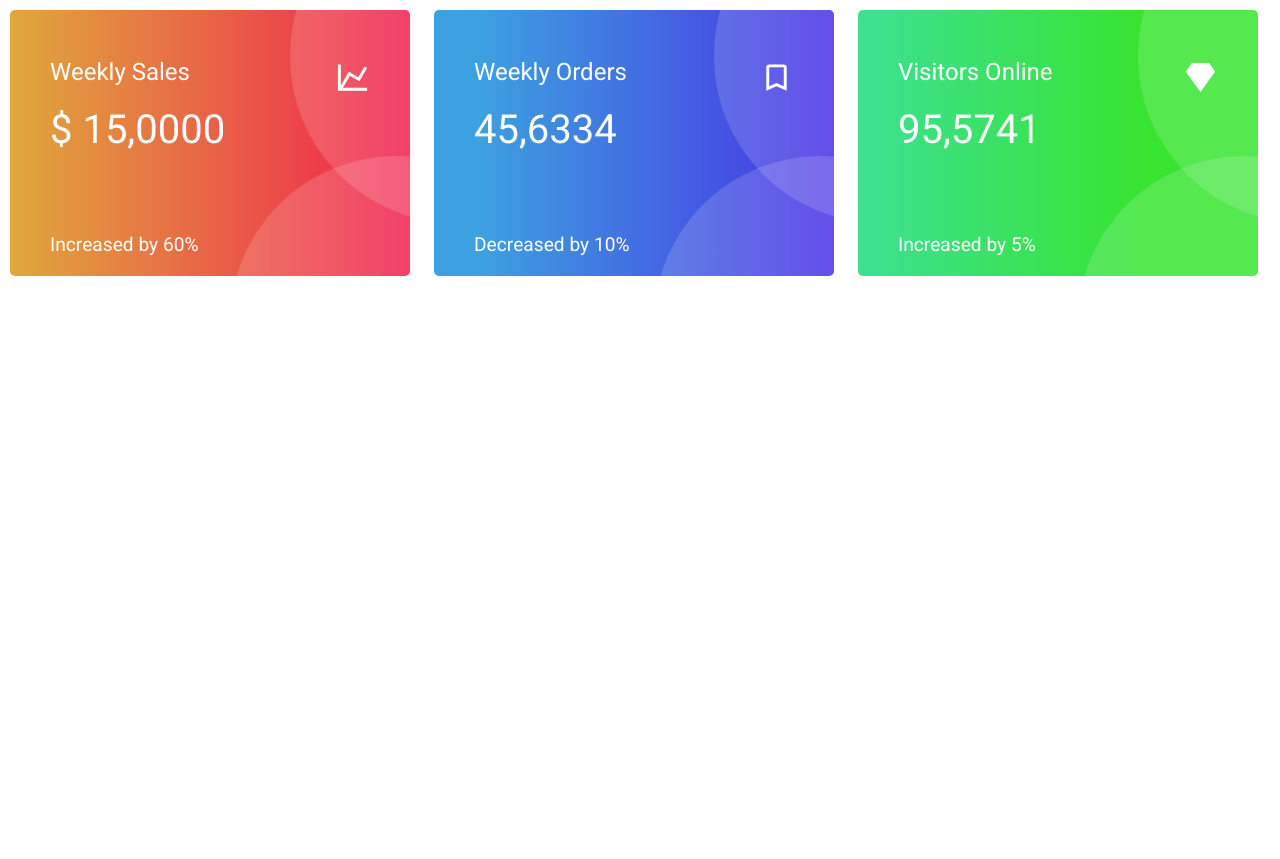
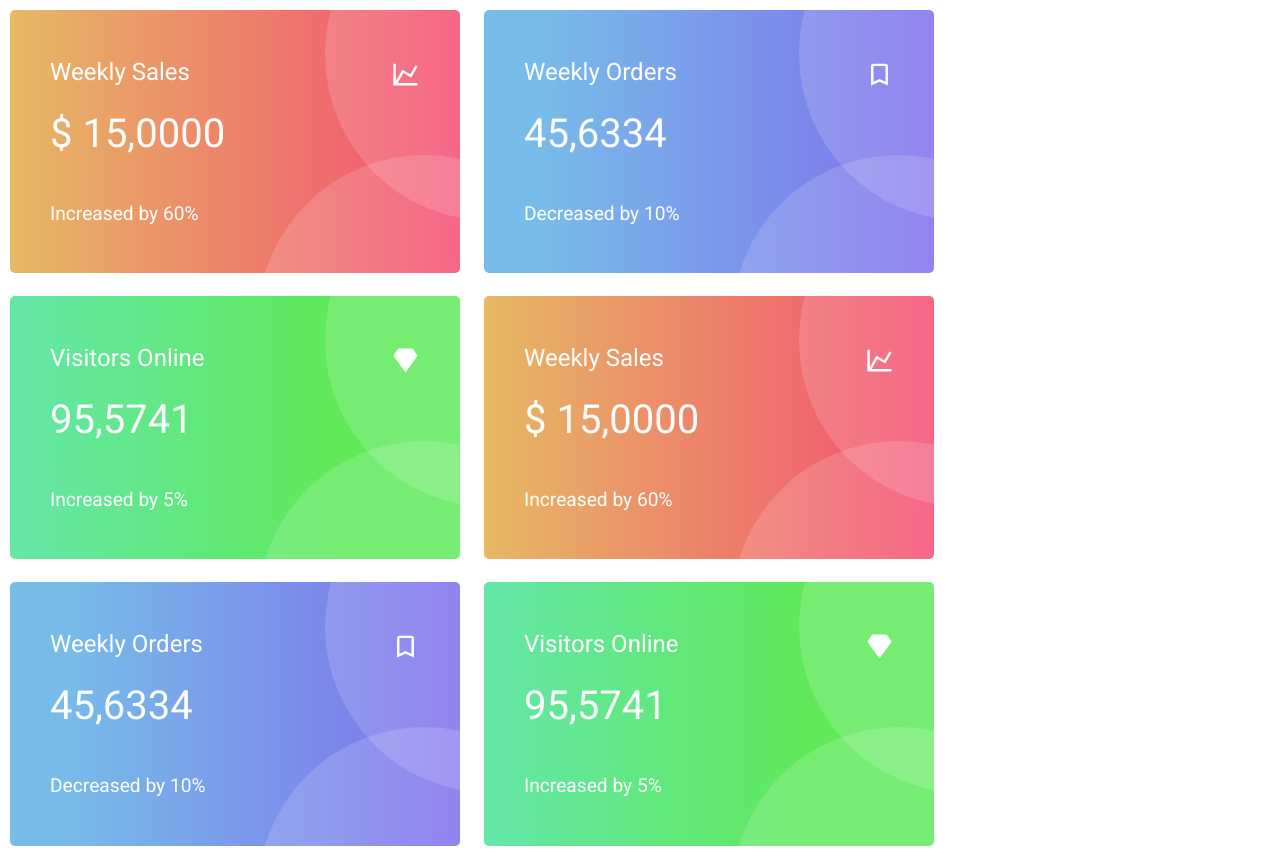
Before and after one commit to AntoshkivKola/practice04_cards, a plain HTML site: page index.html in a window 1280 px wide. Before the commit the page ends 800 px from the top, so only its background shows below. Drawn offline with Linux system fonts and the light colour scheme.

Commit message:
Fix bug with color and resize cards

```diff
--- a/assets/css/style.css
+++ b/assets/css/style.css
@@ -1,9 +1,9 @@
 :root{
   --card-min-width: 400px;
   --card-min-height: 266px;
-  --card-width: 30vw;
-  --card-height: 20vw;
-  --card-icon-size: 35px;
+  --card-max-width: 600px;
+  --card-max-height: 400px;
+  --card-icon-size: 1.8em;
 }
 
 *{
@@ -13,6 +13,11 @@
 .wrapper-card{
   position: relative;
   display: inline-block;
+
+  min-width: 300px;
+  width: 100%;
+  max-width: 450px;
+
   overflow: hidden;
   border-radius: 5px;
 
@@ -20,6 +25,7 @@
   z-index:10;
   color:white;
   margin: 10px;
+
 }
 
 .card::before, .card::after{
@@ -36,14 +42,14 @@
 }
 
 .wrapper-card:nth-child(3n+1){
-  background: linear-gradient(90deg, rgba(224,168,61,1) 0%, rgba(241,31,78,1) 100%);
+  background: linear-gradient(90deg, rgba(224,168,61,0.8) 0%, rgba(241,31,78,0.8) 100%);
 }
 
 .wrapper-card:nth-child(3n+2){
-  background: linear-gradient(90deg, rgba(61,160,224,1) 12%, rgba(72,48,228,1) 100%);
+  background: linear-gradient(90deg, rgba(61,160,224,0.7) 12%, rgba(72,48,228,0.7) 100%);
 }
 .wrapper-card:nth-child(3n+3){
-  background: linear-gradient(90deg, rgba(61,224,145,1) 2%, rgba(55,228,48,1) 72%);
+  background: linear-gradient(90deg, rgba(61,224,145,0.8) 2%, rgba(55,228,48,0.8) 72%);
 }
 
 .card::before{
@@ -56,12 +62,8 @@
   left: 55%;
 }
 
+
 .card{
-  min-width: var(--card-min-width);
-  width: var(--card-width);
-  min-height: var(--card-min-height);
-  height: var(--card-height);
-
   padding: 50px 40px;
 }
 
@@ -74,22 +76,27 @@
   font-size: 1.5em;
   text-transform: capitalize;
 }
+.relative{
+  position: relative;
+
+}
 
 .card-icon{
+  position: absolute;
   width: var(--card-icon-size);
   height: var(--card-icon-size);
-  float: right;
+  right: 0;
 }
 
 .card-numbers{
-  margin-top: calc(var(--card-height)/10);
+  margin-top: 30px;
 
   font-size: 2.5em;
   font-style: bold;
 }
 .card-dop-info{
 
-  margin-top: calc(var(--card-height)/3);
+  margin-top: 50px;
 
   font-size: 1.2em;
   font-style: bold;
--- a/index.html
+++ b/index.html
@@ -2,8 +2,11 @@
 <html lang="en">
   <head>
     <meta charset="UTF-8" />
-    <link rel="preconnect" href="https://fonts.gstatic.com">
-    <link href="https://fonts.googleapis.com/css2?family=Roboto:ital,wght@0,100;0,300;0,400;0,500;0,700;0,900;1,500;1,700&display=swap" rel="stylesheet">
+    <link rel="preconnect" href="https://fonts.gstatic.com" />
+    <link
+      href="https://fonts.googleapis.com/css2?family=Roboto:ital,wght@0,100;0,300;0,400;0,500;0,700;0,900;1,500;1,700&display=swap"
+      rel="stylesheet"
+    />
     <link rel="stylesheet" href="./assets/css/reset.css" />
     <link rel="stylesheet" href="./assets/css/style.css" />
     <title>Document</title>
@@ -13,40 +16,92 @@
       <section>
         <div class="wrapper-card bg-weekly-sales">
           <div class="card">
+            <div class="relative">
               <h2 class="card-header">Weekly Sales</h2>
               <img
                 src="./assets/icons/chart-line.svg"
                 alt="chart line"
                 class="card-icon"
               />
+            </div>
             <span class="card-numbers">$ 15,0000</span>
             <span class="card-dop-info">Increased by 60%</span>
           </div>
         </div>
         <div class="wrapper-card bg-weekly-orders">
           <div class="card">
+            <div class="relative">
               <h2 class="card-header">Weekly Orders</h2>
               <img
                 src="./assets/icons/bookmark-outline.svg"
                 alt="chart line"
                 class="card-icon"
               />
+            </div>
             <span class="card-numbers">45,6334</span>
             <span class="card-dop-info">Decreased by 10%</span>
           </div>
         </div>
         <div class="wrapper-card bg-visitors-online">
           <div class="card">
+            <div class="relative">
               <h2 class="card-header">Visitors online</h2>
               <img
                 src="./assets/icons/diamond.svg"
                 alt="chart line"
                 class="card-icon"
               />
+            </div>
             <span class="card-numbers">95,5741</span>
             <span class="card-dop-info">Increased by 5%</span>
           </div>
         </div>
+
+
+        <div class="wrapper-card bg-weekly-sales">
+          <div class="card">
+            <div class="relative">
+              <h2 class="card-header">Weekly Sales</h2>
+              <img
+                src="./assets/icons/chart-line.svg"
+                alt="chart line"
+                class="card-icon"
+              />
+            </div>
+            <span class="card-numbers">$ 15,0000</span>
+            <span class="card-dop-info">Increased by 60%</span>
+          </div>
+        </div>
+        <div class="wrapper-card bg-weekly-orders">
+          <div class="card">
+            <div class="relative">
+              <h2 class="card-header">Weekly Orders</h2>
+              <img
+                src="./assets/icons/bookmark-outline.svg"
+                alt="chart line"
+                class="card-icon"
+              />
+            </div>
+            <span class="card-numbers">45,6334</span>
+            <span class="card-dop-info">Decreased by 10%</span>
+          </div>
+        </div>
+        <div class="wrapper-card bg-visitors-online">
+          <div class="card">
+            <div class="relative">
+              <h2 class="card-header">Visitors online</h2>
+              <img
+                src="./assets/icons/diamond.svg"
+                alt="chart line"
+                class="card-icon"
+              />
+            </div>
+            <span class="card-numbers">95,5741</span>
+            <span class="card-dop-info">Increased by 5%</span>
+          </div>
+
+
+
       </section>
     </article>
   </body>
```
Lines whose indentation alone changed are shown as unchanged.
